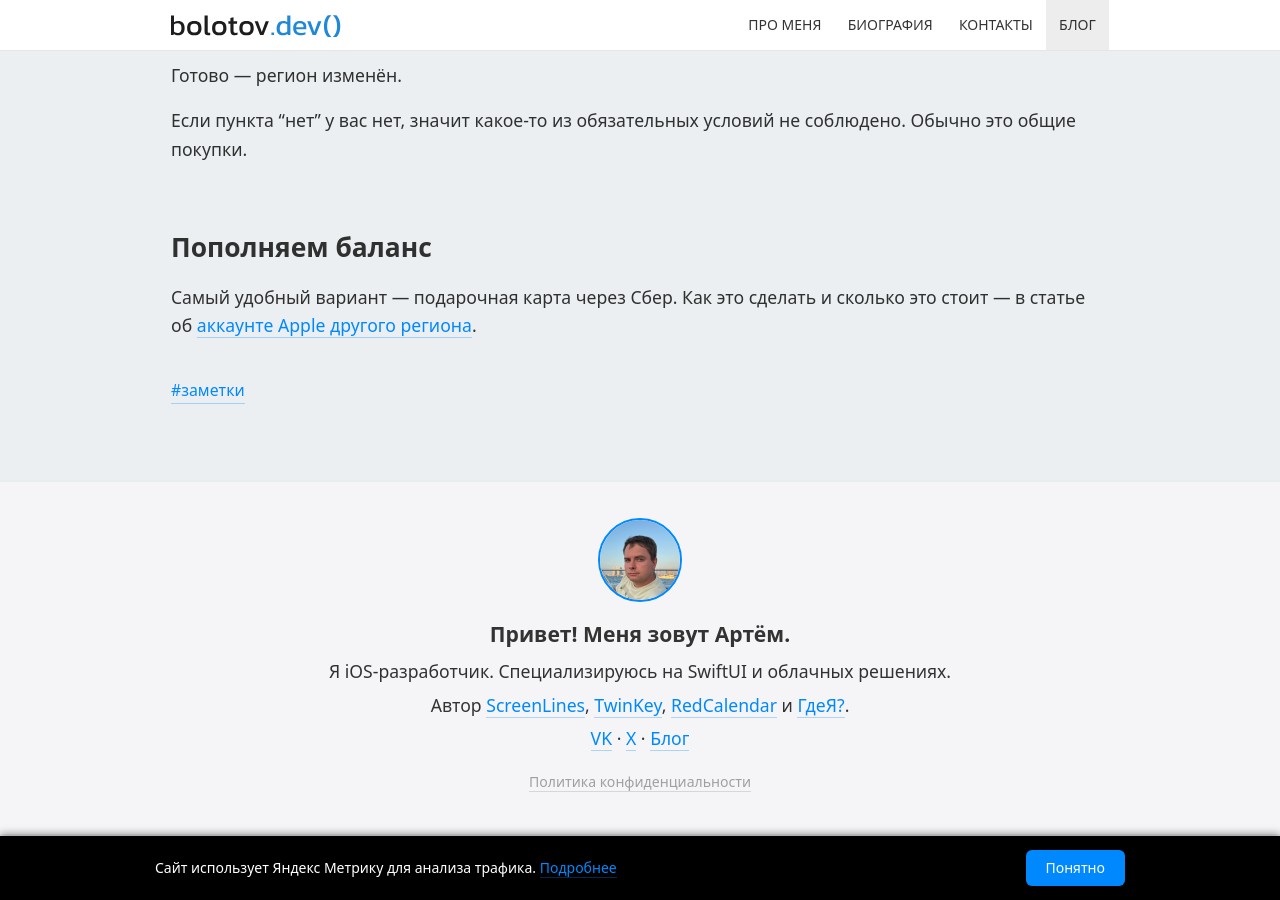
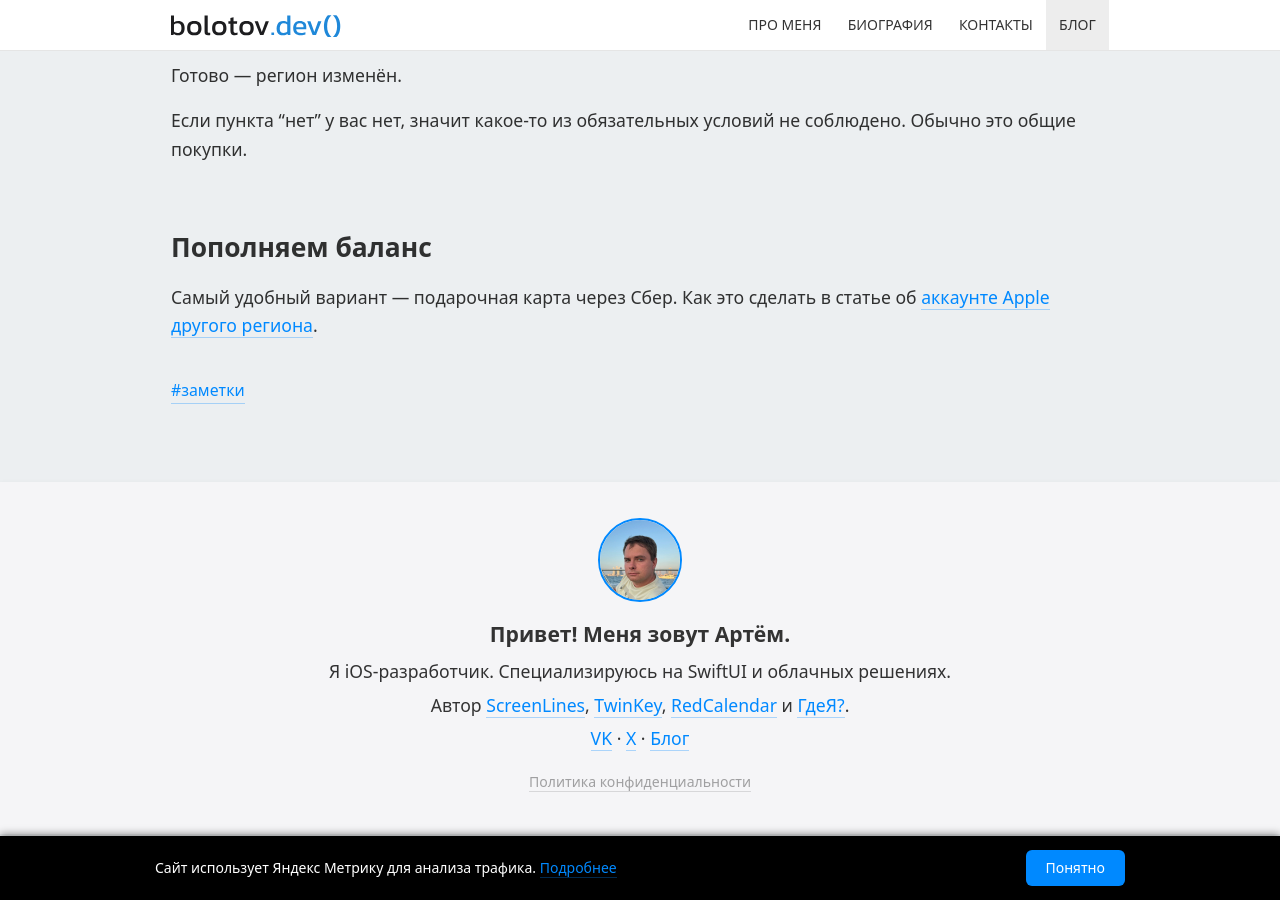
Before and after one commit to artembolotov/artembolotov.github.io, a Jekyll site: the page built from blog/_posts/2026-05-24-apple-change-region.md, in a window 1280 px wide and 900 px high, scrolled down 3906 px. Built offline with Jekyll 4.4.1, drawn with Linux system fonts in a browser that asks for light colours.

Commit message:
Some fixes

```diff
--- a/blog/_posts/2026-05-24-apple-change-region.md
+++ b/blog/_posts/2026-05-24-apple-change-region.md
@@ -72,4 +72,4 @@
 
 ## Пополняем баланс
 
-Самый удобный вариант — подарочная карта через Сбер. Как это сделать и сколько это стоит — в статье об [аккаунте Apple другого региона](/blog/2026/04/05/apple-id-other-region#top-up-balance){:target="_blank" rel="noopener"}.
+Самый удобный вариант — подарочная карта через Сбер. Как это сделать в статье об [аккаунте Apple другого региона](/blog/2026/04/05/apple-id-other-region#top-up-balance){:target="_blank" rel="noopener"}.
```
